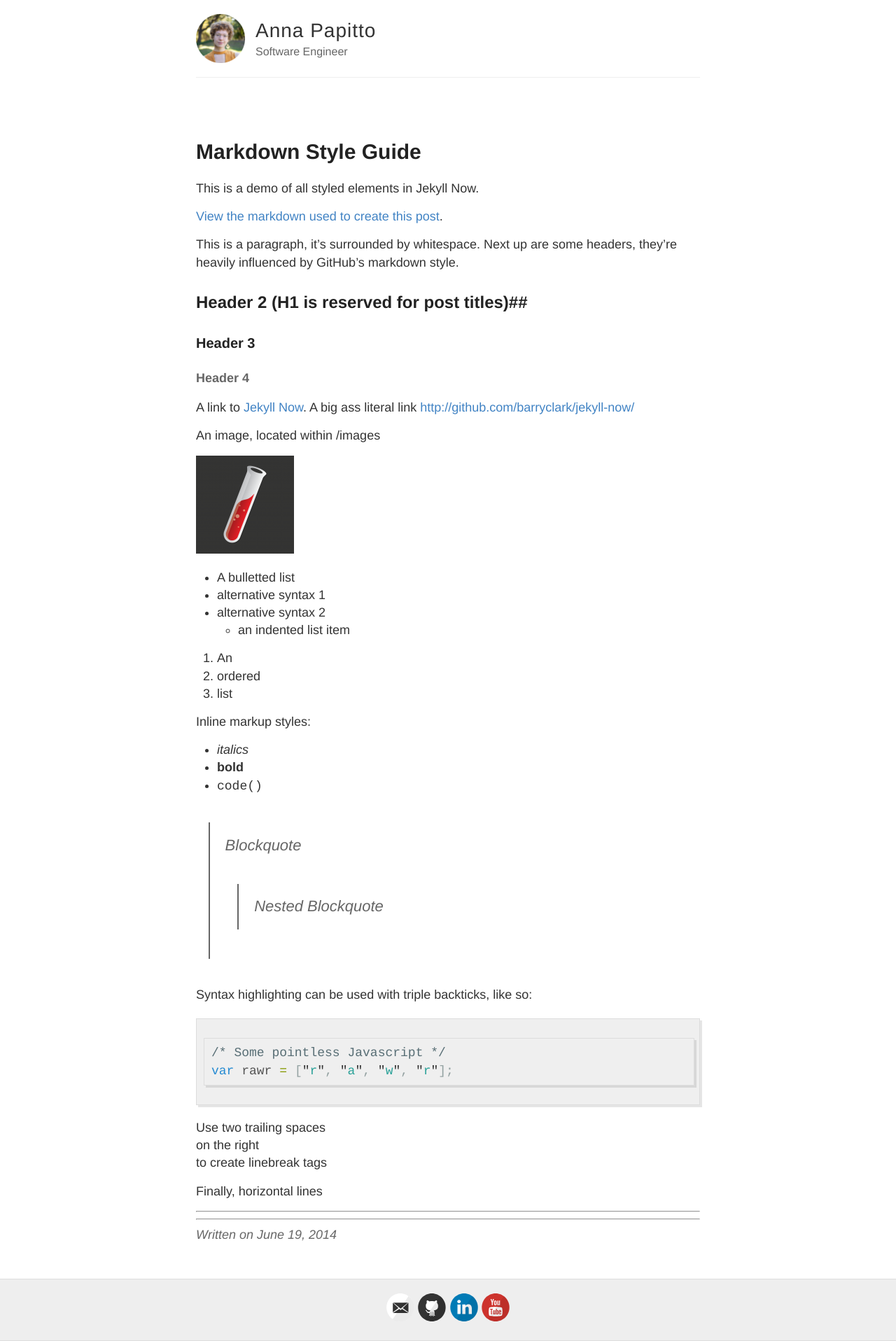
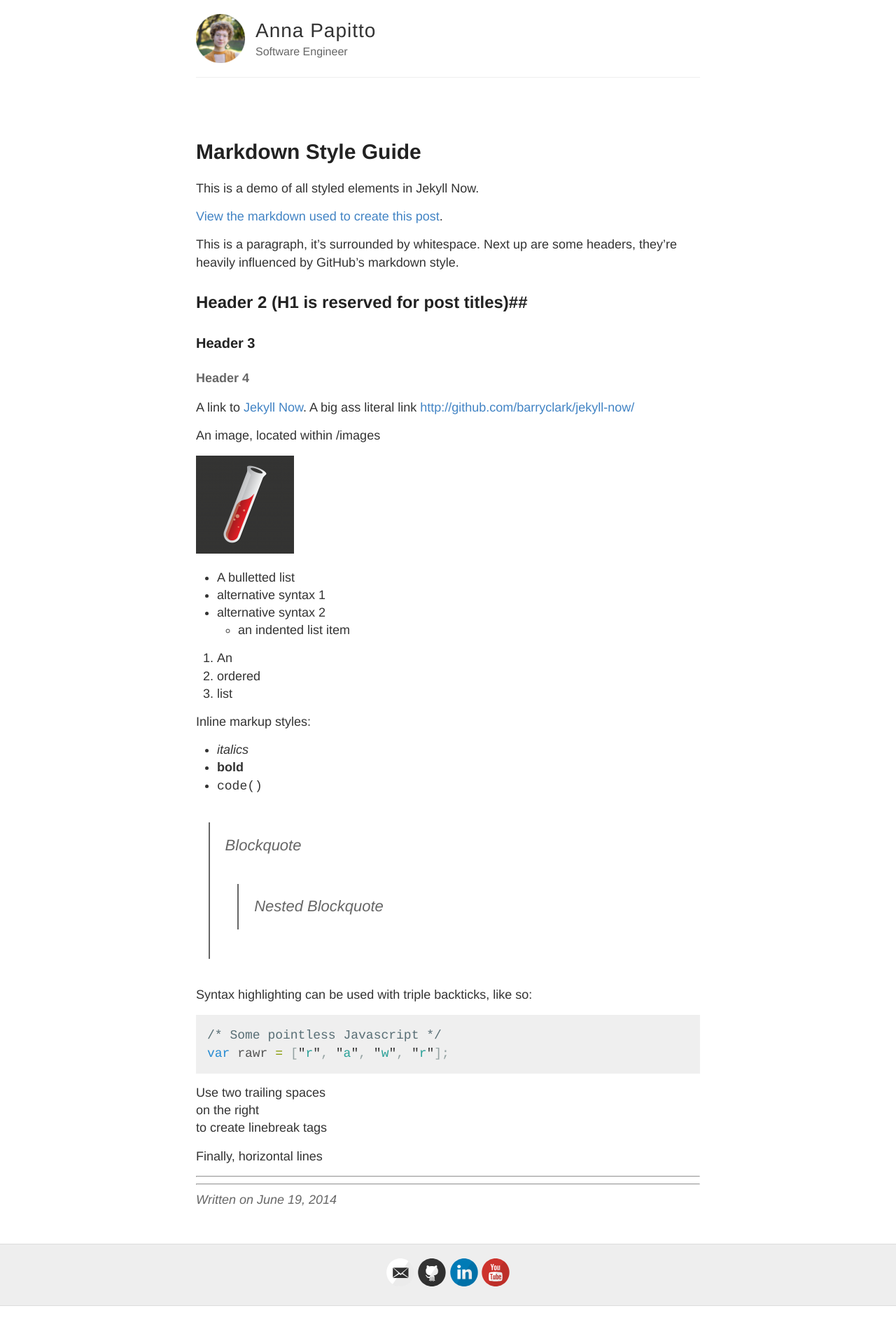
Before and after one commit to annapapitto/annapapitto.github.io, a Jekyll site: the page built from _posts/2014-6-19-Markdown-Style-Guide.md, in a window 1280 px wide. Shown: the whole page at 70% size. Built offline with Jekyll 4.4.1, drawn with Linux system fonts in a browser that asks for light colours; after the commit the page ends 1866 px from its top, so only the background shows below that.

Commit message:
Fix code blocks

```diff
--- a/_config.yml
+++ b/_config.yml
@@ -55,14 +55,12 @@ permalink: /:title/
 version: v1.2.0
 
 # Jekyll 3 now only supports Kramdown for Markdown
+markdown: kramdown
 kramdown:
   # Use GitHub flavored markdown, including triple backtick fenced code blocks
   input: GFM
   # Jekyll 3 and GitHub Pages now only support rouge for syntax highlighting
   syntax_highlighter: rouge
-  syntax_highlighter_opts:
-    # Use existing pygments syntax highlighting css
-    css_class: 'highlight'
 
 # Set the Sass partials directory, as we're using @imports
 sass:
--- a/_sass/_highlights.scss
+++ b/_sass/_highlights.scss
@@ -1,12 +1,8 @@
 
 .highlight {
   background-color: #efefef;
-  padding: 7px 7px 7px 10px;
-  border: 1px solid #ddd;
-  -moz-box-shadow: 3px 3px rgba(0,0,0,0.1);
-  -webkit-box-shadow: 3px 3px rgba(0,0,0,0.1);
-  box-shadow: 3px 3px rgba(0,0,0,0.1);
-  margin: 20px 0 20px 0;
+  padding: 4px 4px 4px 8px;
+  margin: 8px 0 8px 0;
   overflow: scroll;
 }
 
```
